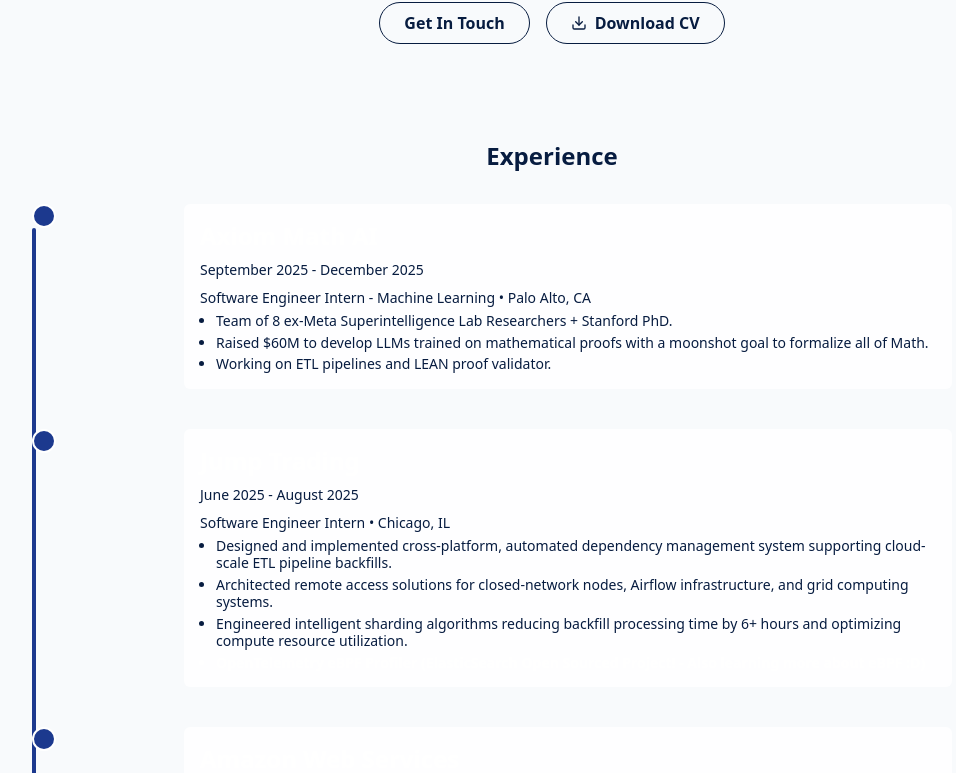
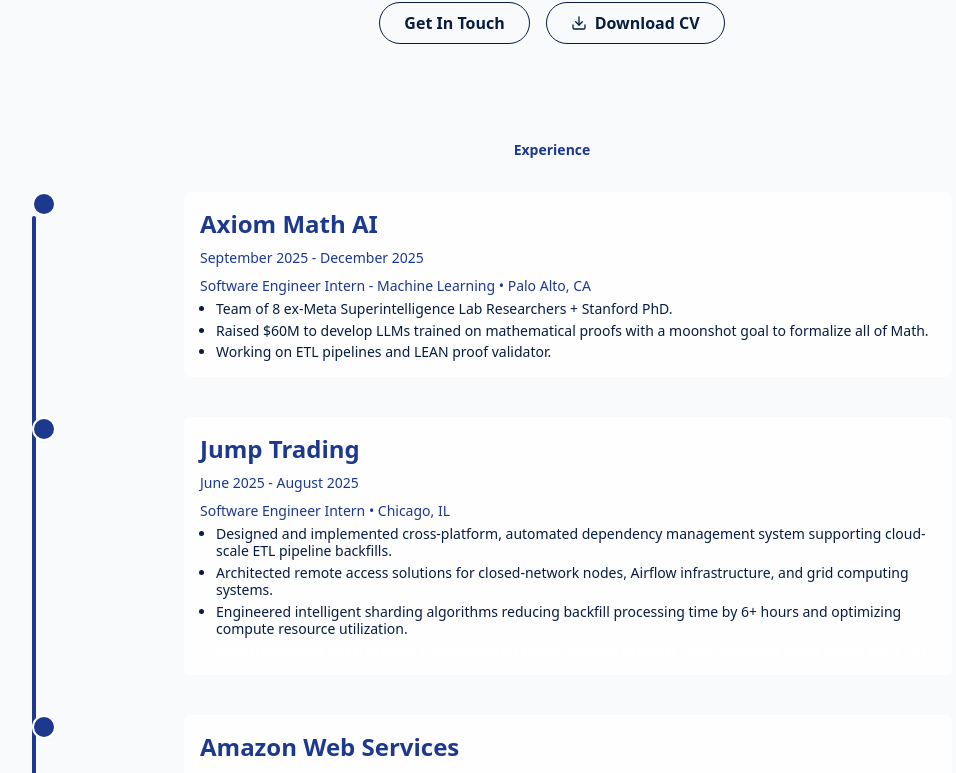
Before and after one commit to Ishan-Sinha123/Personal_Website, a React (Vite) app: page / in a window 1280 px wide. Shown: the part 1358-2131 px from the top of the page, without its empty margins (88-1044 px from the left). Built offline with nearby package versions, Linux system fonts and the light colour scheme.

Commit message:
new packages

```diff
--- a/src/components/WorkTimeline.jsx
+++ b/src/components/WorkTimeline.jsx
@@ -61,7 +61,7 @@
   return (
     <section id="experience" className="py-12">
       <div className="container max-w-6xl mx-auto flex flex-col items-center">
-        <h3 className="text-2xl font-extrabold mb-6 text-center text-primary dark:text-white">Experience</h3>
+  <h3 className="text-sm font-extrabold mb-6 text-center text-blue-900 dark:text-slate-300">Experience</h3>
         <div className="relative w-full">
           {/* Single left timeline line: blue in light, slate-200 in dark */}
           <div className="absolute left-6 top-8 bottom-8 w-1 bg-blue-900 dark:bg-slate-200 rounded-full z-0" />
@@ -73,9 +73,9 @@
                 </div>
                 <div className="bg-card/80 dark:bg-card/90 rounded-md p-4 w-full max-w-3xl mx-auto">
                   <div className="flex flex-col gap-2 items-start">
-                    <div className="text-2xl font-extrabold text-left text-primary text-white dark:text-white">{item.company}</div>
-                    <div className="text-sm text-muted-foreground text-left">{item.date}</div>
-                    <div className="text-sm text-muted-foreground text-left">{item.role} {item.location ? `• ${item.location}` : ''}</div>
+                    <div className="text-2xl font-extrabold text-left text-blue-900 dark:text-white">{item.company}</div>
+                    <div className="text-sm text-left text-blue-900 dark:text-slate-300">{item.date}</div>
+                    <div className="text-sm text-left text-blue-900 dark:text-slate-300">{item.role} {item.location ? `• ${item.location}` : ''}</div>
                   </div>
                   <ul className="mt-1 ml-4 list-disc text-sm leading-tight space-y-1 text-left w-full">
                     {item.bullets.map((b, i) => (
```
